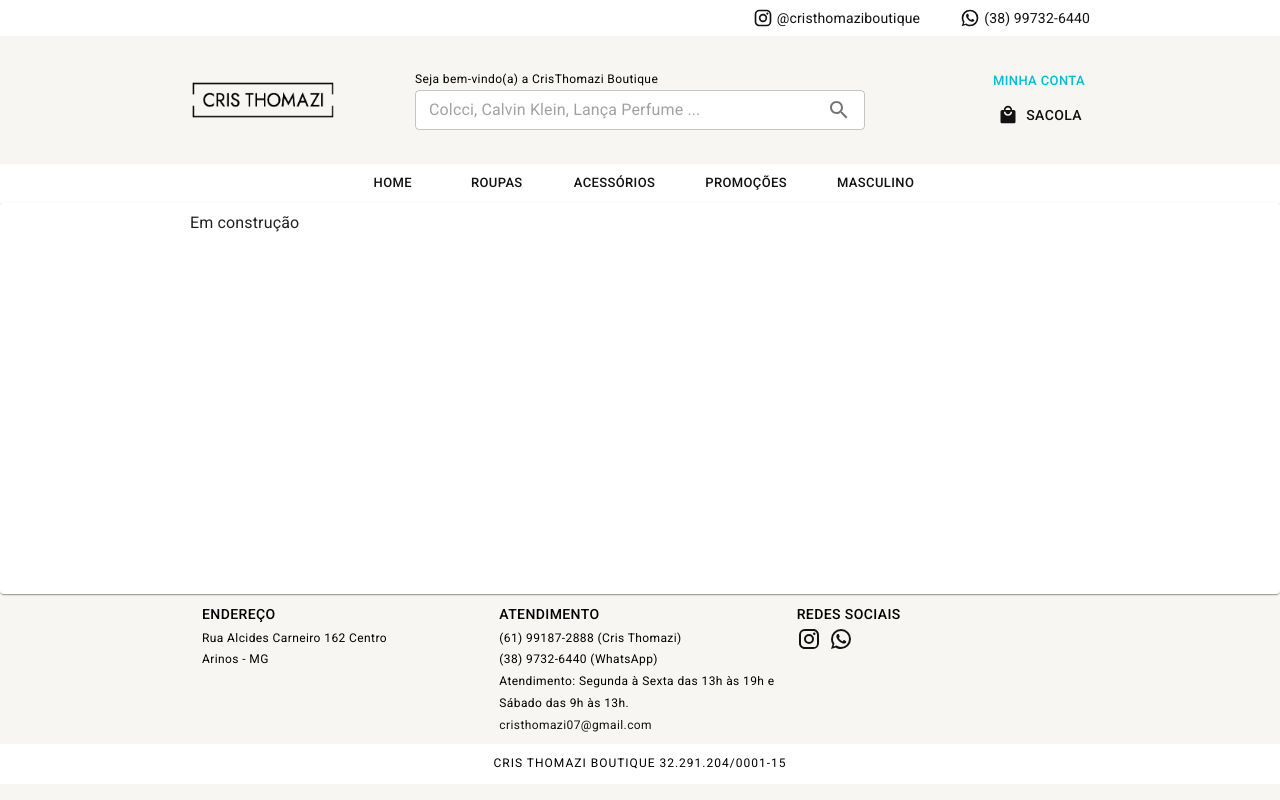
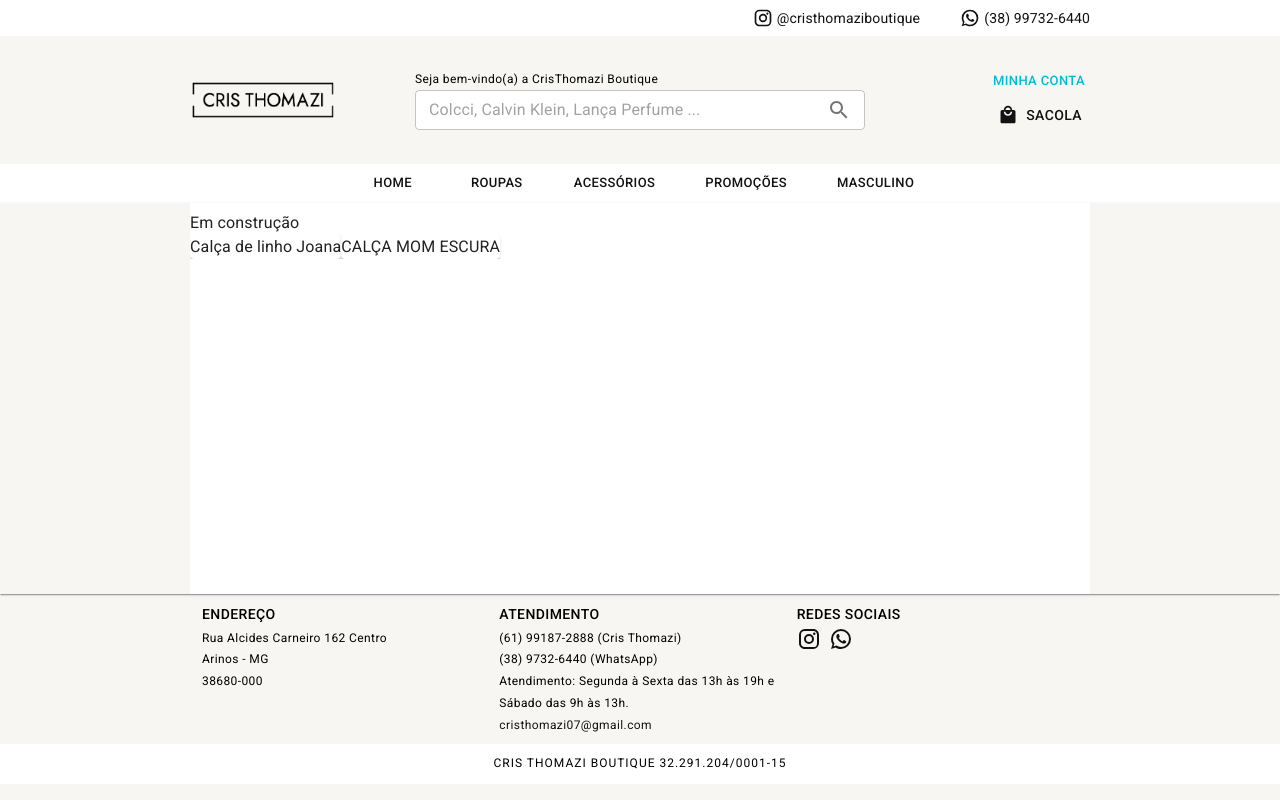
Before and after one commit to ArthurFCouto/cristhomazi-boutique, a React (Vite) app: page / in a window 1280 px wide. Built offline with nearby package versions, Linux system fonts and the light colour scheme.

Commit message:
Criação do breadcrumb, Ajuste do overflow do layoutBase, inicio da criação dos cards

```diff
--- a/src/pages/buscar/buscar.tsx
+++ b/src/pages/buscar/buscar.tsx
@@ -1,18 +1,69 @@
-import { Typography } from '@mui/material';
-import { useParams, useSearchParams } from 'react-router-dom';
-import { useAppThemeContext } from '../../shared/contexts'
+import { useNavigate, useParams, useSearchParams } from 'react-router-dom';
+import { Breadcrumbs, Button, Typography } from '@mui/material';
+import { Class, Home, List, Search } from '@mui/icons-material';
 import { BaseLayout } from '../../shared/layout';
+import { CardArea } from '../../shared/components';
 
 export const Buscar: React.FC = () => {
+    const navigate = useNavigate();
     const [searchParams] = useSearchParams();
     const { categoria } = useParams();
     const search = searchParams.get('search');
 
     return (
         <BaseLayout title='Cris Thomazi Boutique' >
-            <Typography>
-                Categoria enviada = {categoria === null ? 'Nenhuma' : categoria} / Objeto de pesquisa enviado = {search === null ? 'Nenhum' : search}
-            </Typography>
+            <Breadcrumbs aria-label='breadcrumb'>
+                <Button
+                    color='inherit'
+                    onClick={() => navigate('/')}
+                    size='small'
+                    startIcon={<Home />}
+                >
+                    Home
+                </Button>
+                <Button
+                    color='inherit'
+                    size='small'
+                    startIcon={<Search />}
+                >
+                    Buscar
+                </Button>
+                {
+                    categoria && categoria !== null && categoria.length > 0 && (
+                        <Button
+                            color='inherit'
+                            onClick={() => navigate(`/buscar/${categoria}`)}
+                            size='small'
+                            startIcon={<Class />}
+                        >
+                            {categoria}
+                        </Button>
+                    )
+                }
+                {
+                    search && search !== null && search.length > 0 && (
+                        <Typography
+                            sx={{ display: 'flex', alignItems: 'center' }}
+                            color='text.primary'
+                        >
+                            <List sx={{ mr: 0.5 }} fontSize='inherit' />
+                            {search}
+                        </Typography>
+                    )
+                }
+            </Breadcrumbs>
+            <CardArea>
+                <Typography>
+                    Teste de Overflow<br/><br/>
+                    Teste de Overflow<br/><br/>
+                    Teste de Overflow<br/><br/>
+                    Teste de Overflow<br/><br/>
+                    Teste de Overflow<br/><br/>
+                    Teste de Overflow<br/><br/>
+                    Teste de Overflow<br/><br/>
+                    Teste de Overflow<br/><br/>
+                </Typography>
+            </CardArea>
         </BaseLayout>
     )
 }
--- a/src/pages/home/home.tsx
+++ b/src/pages/home/home.tsx
@@ -1,11 +1,20 @@
 import { Typography } from '@mui/material';
+import { Card, CardArea } from '../../shared/components';
 import { BaseLayout } from '../../shared/layout';
+import database from '../../shared/database';
 
 export const Home: React.FC = () => {
 
   return (
     <BaseLayout title='Cris Thomazi Boutique' >
       <Typography>Em construção</Typography>
+      <CardArea>
+        {
+          database.map((item, index)=> (
+            <Card item={item} key={index}/>
+          ))
+        }
+      </CardArea>
     </BaseLayout>
   )
 }
--- /dev/null
+++ b/src/shared/components/cards/cards.tsx
@@ -0,0 +1,31 @@
+import { Box, Paper, Typography } from "@mui/material"
+
+interface ICardArea {
+    children: React.ReactNode;
+}
+
+/* Criar o tipo de item*/
+interface ICard {
+    item: any;
+}
+
+export const CardArea: React.FC<ICardArea> = ({ children }) => {
+    return (
+        <Box
+            display='flex'
+            overflow='auto'
+            width='100%'
+        >
+            {children}
+        </Box>
+    )
+}
+
+export const Card: React.FC<ICard> = ({ item }) => {
+    const { produto: { titulo } } = item;
+    return (
+        <Box component={Paper}>
+            <Typography>{titulo}</Typography>
+        </Box>
+    )
+}
--- a/src/shared/components/drawerMenu/drawerMenu.tsx
+++ b/src/shared/components/drawerMenu/drawerMenu.tsx
@@ -5,7 +5,6 @@ import {
 import { useMatch, useNavigate, useResolvedPath } from 'react-router-dom';
 import { Box } from '@mui/system';
 import { useAppThemeContext, useDrawerContext } from '../../contexts';
-import { useEffect } from 'react';
 
 interface ListItemLinkProps {
   label: string;
--- a/src/shared/components/footer/footer.tsx
+++ b/src/shared/components/footer/footer.tsx
@@ -28,6 +28,7 @@ export const Footer: React.FC = () => {
                     <Typography variant='caption'>
                         <br />Rua Alcides Carneiro 162 Centro
                         <br />Arinos - MG
+                        <br />38680-000
                     </Typography>
                 </Grid>
                 <Grid item xs>
--- a/src/shared/components/header/header.tsx
+++ b/src/shared/components/header/header.tsx
@@ -93,7 +93,11 @@ export const Header: React.FC = () => {
     */
 
     return (
-        <Box component='header' width='100%'>
+        <Box
+        display='block'
+        component='header'
+        width='100%'
+        >
             <Box
                 bgcolor={theme.palette.background.paper}
                 display='flex'
--- a/src/shared/components/index.ts
+++ b/src/shared/components/index.ts
@@ -1,3 +1,4 @@
+export * from './cards/cards'
+export * from './drawerMenu/drawerMenu';
 export * from './header/header';
-export * from './drawerMenu/drawerMenu';
 export * from './footer/footer';
--- /dev/null
+++ b/src/shared/database/index.ts
@@ -0,0 +1,88 @@
+export default [
+    {
+        'id': 1,
+        'produto': {
+            'id': 1,
+            'sku': 'CJOA',
+            'titulo': 'Calça de linho Joana',
+            'categoria': [
+                'calças',
+                'roupas'
+            ],
+        },
+        'tamanhoCor': [
+            {
+                'valor': 'P',
+                'cor': [
+                    'nude',
+                    'roxo simples'
+                ]
+            },
+            {
+                'valor': 'M',
+                'cor': [
+                    'nude',
+                ]
+            },
+            {
+                'valor': 'G',
+                'cor': [
+                    'nude',
+                    'roxo simples'
+                ]
+            }
+        ],
+        'valor': 159.9,
+        'descricao': 'A modelo está vestindo tamanho P. Ela tem 1,65m de altura. Veste P na parte superior e 38/40 na parte inferior. Ela tem 106cm de quadril, 69cm de cintura e 88cm de busto.',
+        'imagens': [
+            'https://54325.cdn.simplo7.net/static/54325/sku/roupas-calcas-calca-de-linho-joana-p-1674506551553.jpeg',
+            'https://54325.cdn.simplo7.net/static/54325/sku/roupas-calcas-calca-de-linho-joana-p-1674762305153.jpeg',
+            'https://54325.cdn.simplo7.net/static/54325/sku/roupas-calcas-calca-de-linho-joana--p-1665437883307.jpeg'
+
+        ]
+    },
+    {
+        'id': 2,
+        'produto': {
+            'id': 1,
+            'sku': 'CLME',
+            'titulo': 'CALÇA MOM ESCURA',
+            'categoria': [
+                'calças',
+                'roupas'
+            ],
+        },
+        'tamanhoCor': [
+            {
+                'valor': '40',
+                'cor': [
+                    'default'
+                ]
+            },
+            {
+                'valor': '42',
+                'cor': [
+                    'default',
+                ]
+            },
+            {
+                'valor': '36',
+                'cor': []
+            },
+            {
+                'valor': '38',
+                'cor': [
+                    'default'
+                ]
+            }
+
+        ],
+        'valor': 179.9,
+        'descricao': 'A modelo está vestindo tamanho 40. Ela tem 1,65m de altura. Veste P na parte superior e 38/40 na parte inferior. Ela tem 106cm de quadril, 69cm de cintura e 88cm de busto.',
+        'imagens': [
+            'https://54325.cdn.simplo7.net/static/54325/sku/roupas-calcas-calca-mom-escura--p-1674506838811.jpeg',
+            'https://54325.cdn.simplo7.net/static/54325/sku/roupas-calcas-calca-mom-escura--p-1673294384356.jpeg',
+            'https://54325.cdn.simplo7.net/static/54325/sku/roupas-calcas-calca-mom-escura--p-1673294384356.jpeg'
+        ]
+    },
+]
--- a/src/shared/layout/baseLayout.tsx
+++ b/src/shared/layout/baseLayout.tsx
@@ -19,21 +19,25 @@ export const BaseLayout: React.FC<BaseLayout> = ({ children, title }) => {
             <Box
                 display='flex'
                 flexDirection='column'
-                justifyContent='center'
+                alignItems='center'
                 height='100%'
+                overflow='auto'
             >
                 <Header />
                 <Box
+                    bgcolor={theme.palette.background.default}
+                    borderRadius={0}
                     component={Paper}
                     display='flex'
                     flex={1}
                     flexDirection='column'
                     alignItems='center'
+                    width='100%'
                 >
                     <Box
+                        bgcolor={theme.palette.background.paper}
                         height='100%'
                         maxWidth='md'
-                        overflow='auto'
                         paddingY={theme.spacing(1)}
                         width='100%'
                     >
```
